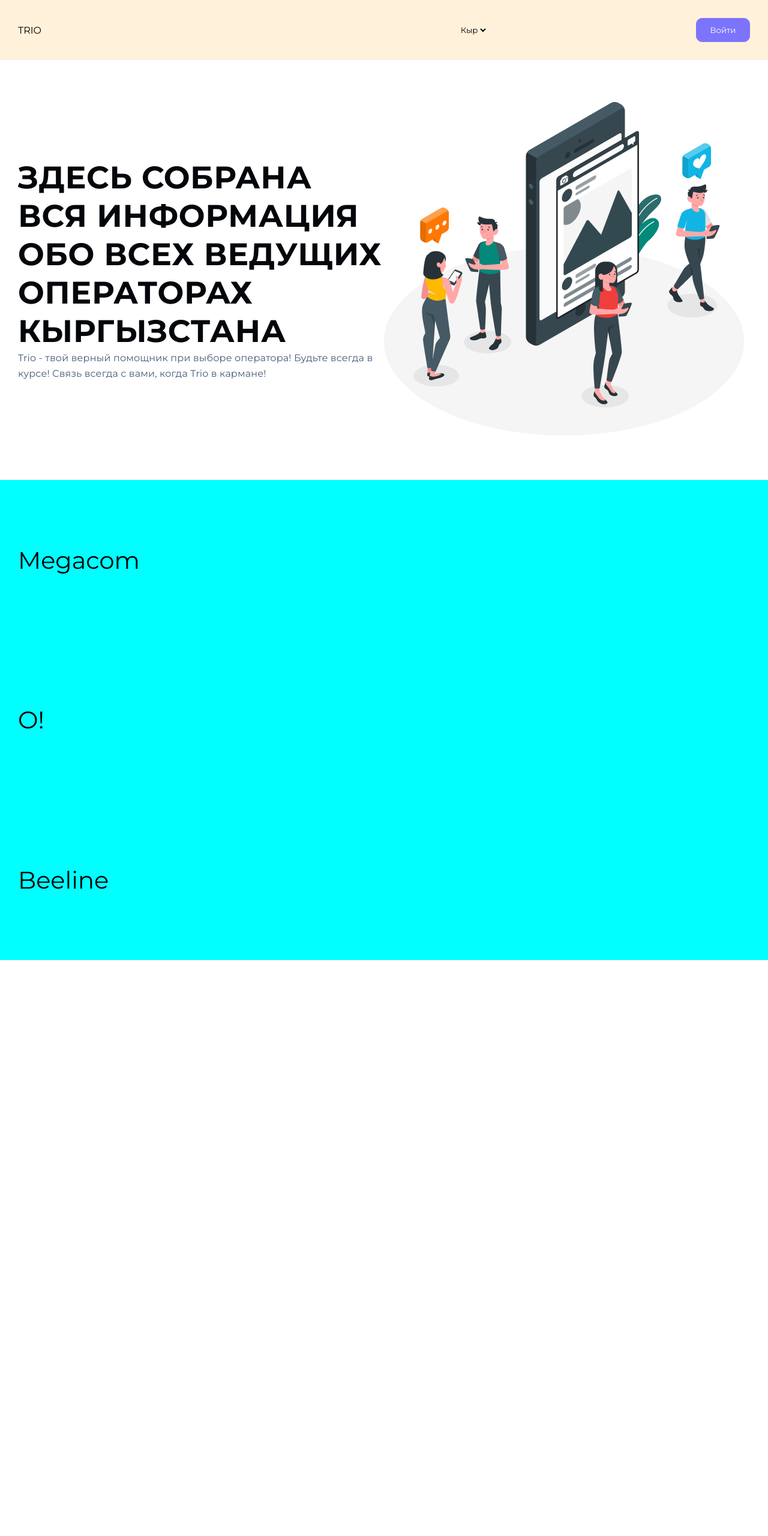
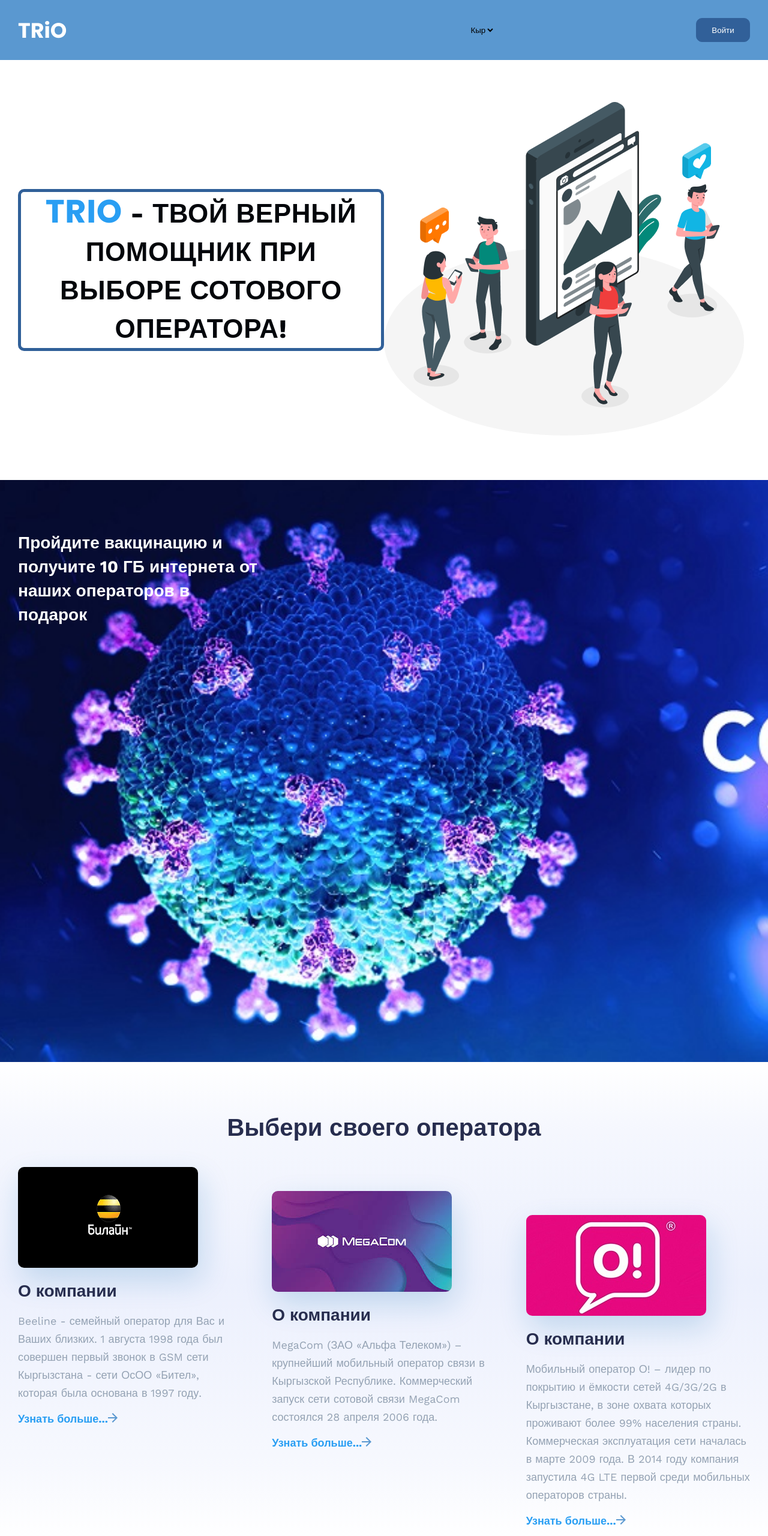
Before and after one commit to zutanov/trio, a plain HTML site: page index.html in a window 1280 px wide. Shown: the whole page at 60% size. Before the commit the page ends 1600 px from the top, so only its background shows below. Drawn offline with nearby package versions, Linux system fonts and the light colour scheme.

Commit message:
add section covid+about

```diff
--- a/index.html
+++ b/index.html
@@ -8,7 +8,7 @@
     <title>Document</title>
     <link rel="preconnect" href="https://fonts.googleapis.com">
     <link rel="preconnect" href="https://fonts.gstatic.com" crossorigin>
-    <link href="https://fonts.googleapis.com/css2?family=Montserrat:wght@400;500;600;700;800&display=swap" rel="stylesheet">
+    <link href="https://fonts.googleapis.com/css2?family=Poppins:wght@400;500;600;700&family=Work+Sans:wght@400;500;600;700&display=swap" rel="stylesheet">
     <link rel="stylesheet" href="./style/style.css">
 </head>
 <body>
@@ -16,18 +16,8 @@
         <div class="container">
             <div class="grid grid__col-6">
                 <div class="section__side">
-                    <h1 class="hero__title">Здесь собрана вся информация обо всех ведущих операторах Кыргызстана</h1>
-                    <p class="hero__text">Trio - твой верный помощник при выборе оператора! Будьте всегда в курсе! Связь всегда с вами, когда Trio в кармане!</p>
-
-<!--                    <div class="operators">-->
-<!--                        <div class="megacom">-->
-<!--                            <a href="#" class="megacom__link">-->
-<!--                                <div class="megacom__frame">-->
-<!--                                    <img src="https://www.megacom.kg/uploads/ckeditor/pictures/507/content_ru_MegaCom_logo_2.png" alt="megacom">-->
-<!--                                </div>-->
-<!--                            </a>-->
-<!--                        </div>-->
-<!--                    </div>-->
+                    <h1 class="hero__title"><span class="logo_black">TRiO</span> - твой верный помощник при выборе сотового оператора!</h1>
+                    <p class="hero__text"></p>
                 </div>
                 <div class="section__side">
                     <div class="hero__frame">
@@ -37,13 +27,11 @@
             </div>
         </div>
     </section>
-
-
     <header class="header" id="header">
         <div class="container">
             <a href="#">
                 <div class="logo">
-                    TRIO
+                    TRiO
                 </div>
             </a>
             <label for="languages"></label>
@@ -61,30 +49,53 @@
             </button>
         </div>
     </header>
+    <section class="covid" id="covid">
+        <div class="container">
+            <div class="covid__info">
+                <h2 class="section__title covid__title">Пройдите вакцинацию и получите 10 ГБ интернета от наших операторов в подарок</h2>
+            </div>
+        </div>
 
-    <section class="operators" id="operators">
+    </section>
+    <section class="about">
         <div class="container">
-<!--            <a href="" class="operators__link">-->
-                <div class="operators__logo operators__megacom">
-<!--                    <img src="" alt="">-->
-                    <p>Megacom</p>
+            <h2 class="section__main-title about__main-title">Выбери своего оператора</h2>
+            <div class="grid grid__col-4">
+                <div class="about__card">
+                    <img src="./images/about/beeline_bg.jpg" alt="">
+                    <h4 class="section__title about__title">О компании</h4>
+                    <p class="section__desc about__desc">Beeline - семейный оператор для Вас и Ваших близких.
+                        1 августа 1998 года был совершен первый звонок в GSM сети Кыргызстана - сети ОсОО «Бител», которая была основана в 1997 году.
+                    </p>
+                    <a href="https://beeline.kg/" class="section__link about__link">Узнать больше...<svg width="16" height="16" viewBox="0 0 16 16" fill="none" xmlns="http://www.w3.org/2000/svg">
+                        <path d="M8 0L6.59 1.41L12.17 7H0V9H12.17L6.59 14.59L8 16L16 8L8 0Z" fill="#5A98D0"/>
+                    </svg>
+                    </a>
                 </div>
-<!--            </a>-->
-<!--            <a href="#" class="operators__link">-->
-                <div class="operators__logo operators__oshka">
-<!--                    <img src="" alt="">-->
-                    <p>O!</p>
+                <div class="about__card">
+                    <img style="margin-top: 40px" src="./images/about/megacom_bg.jfif" alt="">
+                    <h4 class="section__title about__title">О компании</h4>
+                    <p class="section__desc about__desc">MegaCom (ЗАО «Альфа Телеком») – крупнейший мобильный оператор связи в Кыргызской Республике.
+                        Коммерческий запуск сети сотовой связи MegaCom состоялся 28 апреля 2006 года.
+                    </p>
+                    <a href="https://www.megacom.kg/" class="section__link about__link">Узнать больше...<svg width="16" height="16" viewBox="0 0 16 16" fill="none" xmlns="http://www.w3.org/2000/svg">
+                        <path d="M8 0L6.59 1.41L12.17 7H0V9H12.17L6.59 14.59L8 16L16 8L8 0Z" fill="#5A98D0"/>
+                    </svg>
+                    </a>
                 </div>
-<!--            </a>-->
-<!--            <a href="#" class="operators__link">-->
-                <div class="operators__logo operators__beeline">
-<!--                    <img src="" alt="">-->
-                    <p>Beeline</p>
+                <div class="about__card">
+                    <img style="margin-top: 80px;" src="./images/about/o_bg.jpg" alt="">
+                    <h4 class="section__title about__title">О компании</h4>
+                    <p class="section__desc about__desc">Мобильный оператор О! – лидер по покрытию и ёмкости сетей 4G/3G/2G в Кыргызстане, в зоне охвата которых проживают более 99% населения страны.
+                        Коммерческая эксплуатация сети началась в марте 2009 года. В 2014 году компания запустила 4G LTE первой среди мобильных операторов страны.
+                    </p>
+                    <a href="https://o.kg/" class="section__link about__link">Узнать больше...<svg width="16" height="16" viewBox="0 0 16 16" fill="none" xmlns="http://www.w3.org/2000/svg">
+                        <path d="M8 0L6.59 1.41L12.17 7H0V9H12.17L6.59 14.59L8 16L16 8L8 0Z" fill="#5A98D0"/>
+                    </svg>
+                    </a>
                 </div>
-<!--            </a>-->
+            </div>
         </div>
     </section>
-
-</div>
 </body>
 </html>
--- a/style/style.css
+++ b/style/style.css
@@ -3,7 +3,7 @@
   margin: 0;
   padding: 0;
   box-sizing: border-box;
-  font-family: "Montserrat", sans-serif;
+  font-family: "Work Sans", sans-serif;
 }
 
 * {
@@ -27,11 +27,25 @@
   color: inherit;
 }
 
+.logo {
+  font-family: "Poppins", sans-serif;
+  font-weight: 700;
+  font-size: 35px;
+  line-height: 35px;
+  color: #fff;
+}
+.logo_black {
+  font-family: "Poppins", sans-serif;
+  font-weight: 700;
+  font-size: 54px;
+  color: #299EF3;
+
+}
+
 select {
   outline: 0;
   border: none;
   background: none;
-  font-family: "Montserrat", sans-serif;
 }
 
 .section__side {
@@ -53,6 +67,10 @@
 .grid__col-6 {
   grid-template-columns: 1fr 1fr;
 }
+.grid__col-4 {
+  grid-template-columns: 1fr 1fr 1fr;
+  grid-column-gap: 50px;
+}
 
 .hero {
   padding-top: 100px;
@@ -66,23 +84,16 @@
   height: 100%;
 }
 .hero__title {
+  text-align: center;
   text-transform: uppercase;
-  font-style: normal;
   font-weight: bold;
-  font-size: 52px;
+  font-size: 44px;
   line-height: 64px;
   letter-spacing: 0.64px;
   color: #03060B;
+  border: #316099 5px solid;
+  border-radius: 10px;
 }
-.hero__text {
-  font-style: normal;
-  font-weight: normal;
-  font-size: 16px;
-  line-height: 26px;
-  letter-spacing: 0.16px;
-  color: #445B78;
-}
-
 .header {
   position: absolute;
   top: 0;
@@ -90,7 +101,7 @@
   right: 0;
   margin: 0 auto;
   height: 100px;
-  background: #FFF1DA;
+  background: #5A98D0;
 }
 .header .container {
   height: 100%;
@@ -101,29 +112,67 @@
 .header .btn {
   height: 40px;
   width: 90px;
-  background: #7d74fd;
-  border: solid 1px #7d74fd;
+  background: #316099;
+  border: solid 1px #316099;
   border-radius: 10px;
 }
 
-.operators {
-  height: 100vh;
-  background: aqua;
+.section__main-title {
+  font-weight: bold;
+  font-size: 40px;
+  line-height: 60px;
+  text-align: center;
+  color: #272D4E;
 }
-.operators .container {
-  height: 100%;
-  display: flex;
-  flex-direction: column;
-  justify-content: space-around;
+.section__title {
+  font-weight: bold;
+  font-size: 28px;
+  line-height: 40px;
+  color: #272D4E;
 }
-.operators__logo {
-  cursor: pointer;
+.section__desc {
+  font-weight: normal;
+  font-size: 18px;
+  line-height: 30px;
+  color: #94A2B3;
 }
-.operators__logo p {
-  font-size: 40px;
-}
-.operators__megacom:hover + operators__oshka {
-  color: #7d74fd;
+.section__link {
+  font-weight: bold;
+  font-size: 18px;
+  line-height: 25px;
+  color: #299EF3;
 }
 
-/*# sourceMappingURL=style.css.map */
+.covid {
+  height: 100vh;
+  background: url("../images/covid/covid.jpeg") no-repeat center/cover;
+  padding: 85px 0;
+}
+.covid__info{
+  width:400px ;
+}
+.covid__title {
+  color: #fff;
+}
+
+
+.about {
+  height: calc(100vh - 160px);
+  padding: 80px 0;
+
+  background: linear-gradient(180deg, rgba(236, 240, 253, 0) 0%, rgba(236, 240, 253, 0.53) 14.32%, #ECF0FD 45.83%, rgba(236, 240, 253, 0.43) 84.33%, rgba(236, 240, 253, 0) 100%)
+}
+.about__main-title {
+  margin-bottom: 35px;
+  align-items: center;
+}
+.about img {
+  box-shadow: 5px 20px 50px rgba(16, 112, 177, 0.2);
+  border-radius: 10px;
+}
+.about__title {
+  margin: 15px 0;
+}
+.about__desc {
+  margin-bottom: 15px;
+}
```
Also changed, not shown: images/about/beeline_bg.jpg (added), images/about/megacom_bg.jfif (added), images/about/network1.png (added), images/about/network2.png (added), images/about/o_bg.jpg (added), images/about/o_bg.png (added), images/covid/covid.jpeg (added), images/trio people.jpg (added), images/trio_bg.jpg (added), images/trio_logo red.jpg (added).
